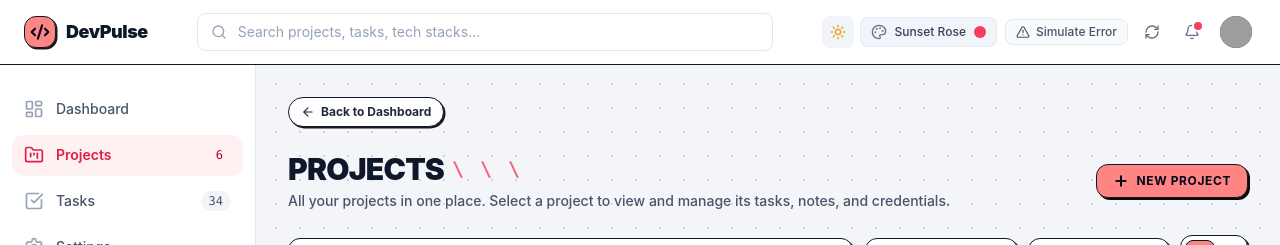
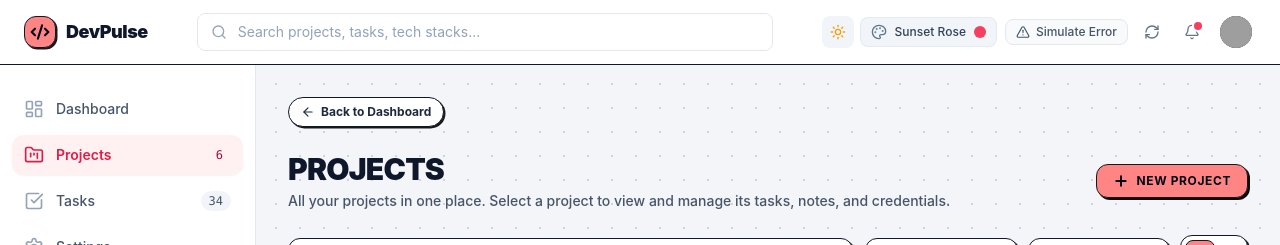
Before and after one commit to Akashhh8826/developer-productivity-dashboard, a Next.js app: page /projects in a window 1280 px wide. Shown: the top 245 px of the page. Built offline with nearby package versions, Linux system fonts and the light colour scheme; grey boxes are pictures that could not be loaded.

Commit message:
Remove decorative backslashes from Dashboard and Projects headers

```diff
--- a/app/page.tsx
+++ b/app/page.tsx
@@ -23,9 +23,7 @@ export default function DashboardPage() {
           <div className="flex items-center gap-3">
             <h1 className="text-2xl sm:text-3xl font-black text-slate-900 dark:text-slate-100 tracking-tight flex items-center gap-2">
               <span>DASHBOARD</span>
-              <span className="text-rose-500 font-mono tracking-widest text-lg sm:text-xl font-bold opacity-80">
-                \ \ \
-              </span>
+
             </h1>
           </div>
           <p className="text-xs sm:text-sm font-medium text-slate-600 dark:text-slate-400 mt-1">
--- a/app/projects/page.tsx
+++ b/app/projects/page.tsx
@@ -69,9 +69,7 @@ export default function ProjectsPage() {
           <div className="flex items-center gap-3">
             <h1 className="text-2xl sm:text-3xl font-black text-slate-900 dark:text-slate-100 tracking-tight flex items-center gap-2">
               <span>PROJECTS</span>
-              <span className="text-rose-500 font-mono tracking-widest text-lg sm:text-xl font-bold opacity-80">
-                \ \ \
-              </span>
+
             </h1>
           </div>
           <p className="text-xs sm:text-sm font-medium text-slate-600 dark:text-slate-400 mt-1">
```
